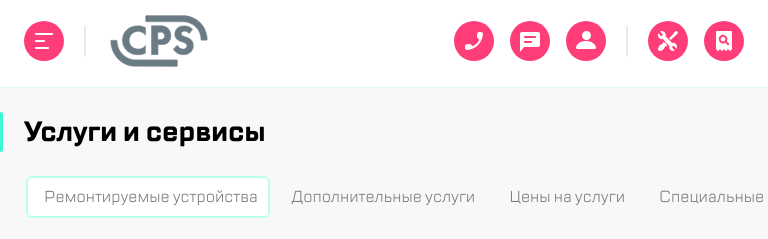
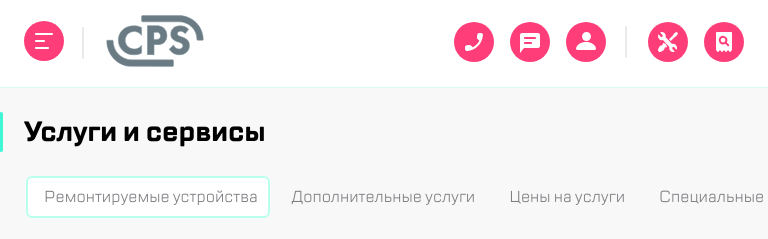
Before and after one commit to vovkahate/kata1-3, a plain HTML site: page index.html in a window 768 px wide. Shown: the top 239 px of the page. Drawn offline with Linux system fonts and the light colour scheme.

Commit message:
полностью переделал хэдер, внёс по нему все правки

```diff
--- a/css/style.css
+++ b/css/style.css
@@ -1,14 +1,14 @@
 /*подключаем шрифты*/
 @font-face{
     font-family: "TT Lakes";
-    src: url("../fonts/TTLakes-Regular.woff") format('truetype');
+    src: url("../assets/TTLakes-Regular.woff") format('truetype');
     font-weight: normal;
     font-style: normal;
 }
 
 @font-face {
     font-family: 'TT Lakes Bold';
-    src: url("../fonts/TTLakes-Bold.woff") format('truetype');
+    src: url("../assets/TTLakes-Bold.woff") format('truetype');
     font-weight: bold;
     font-style: normal;
 }
@@ -48,8 +48,7 @@ a:visited {
     display: flex;
     height: 88px;
     background-color: #FFFFFF;
-    padding: 0 16px;
-    justify-content: space-between;
+    justify-content: flex-start;
     align-items: center;
     border-bottom: 1px solid #D9FFF5;
     min-width: 320px;
@@ -75,7 +74,6 @@ a:visited {
     font-size: 16px;
     list-style-type: none;
     white-space: nowrap;
-    overflow: scroll;
     overflow-y: hidden;
     margin: 0 0 24px 16px;
     padding: 0;
@@ -104,6 +102,17 @@ a:visited {
     line-height: 40px;
     padding: 24px 16px;
     margin: 0;
+}
+
+.actions-repair::before {
+    content: "";
+    width: 2px;
+    height: 32px;
+    background-color: #EAEAEA;
+    border-radius: 2px;
+    position: absolute;
+    right: 117px;
+    top: 6px
 }
 
 /*маркер перед заголовоком*/
@@ -142,10 +151,7 @@ a:visited {
 }
 
 /*настройка элементов в хэдере, скрываем лишнее на мобайл фёрст версии*/
-.header__divider_1,
-.header__button-call,
-.header__button-chat,
-.header__button-profile,
+
 .main__text--hide1,
 .main__text--hide2,
 .main__title-link1,
@@ -155,48 +161,60 @@ a:visited {
     display: none;
 }
 
+button {
+    padding: 0;
+    border: none;
+    background-color: #FFFFFF;
+
+}
+
+.header__burger,
+.header__logo {
+    margin-left: 16px;
+}
+
+.header__actions {
+    display: flex;
+    list-style-type: none;
+    justify-content: space-between;
+
+    margin: 0;
+    padding: 0;
+    margin-right: 16px;
+    margin-left: auto;
+
+    position: relative;
+}
+.actions-container {
+    margin-left: 16px;
+    padding-top: 2px;
+}
+.actions-container:nth-child(-n+3) {
+    display: none;
+}
 
 @media screen and (min-device-width: 550px) and (max-device-width: 650px) {
 
     /*делаем красиво в хэдере при растягивании экрана и задаём отступы*/
-    .header {
-        justify-content: flex-start;
-        padding: 0 24px;
+   .header__burger {
+       margin-left: 24px;
+       position: relative;
+   }
 
+    .header__burger::before {
+        content: "";
+        width: 2px;
+        height: 32px;
+        background-color: #EAEAEA;
+        border-radius: 2px;
+        position: absolute;
+        right: -20px;
+        top: 6px
     }
     .header__logo {
-        margin-left: 24px;
-    }
-    .header__divider_2 {
-        margin-left: 20px;
-    }
-    .header__button-repair {
-        margin-left: 20px;
-    }
-    .header__button-search {
-        margin-left: 16px;
+        margin-left: 42px;
     }
 
-    /*достаём скрытые в моб версии элементы*/
-    .header__divider_1,
-    .header__button-call,
-    .header__button-chat,
-    .header__button-profile {
-        display: block;
-    }
-
-    .header__button-profile {
-        margin-left: 16px;
-    }
-    .header__button-chat {
-        margin-left: 16px;
-    }
-    .header__button-call{
-        margin-left: auto;
-    }
-    .header__divider_1 {
-        margin-left: 20px;
-    }
     .main__text_img-container{
         flex-direction: row;
         margin-right: 24px;
@@ -218,53 +236,56 @@ a:visited {
         padding: 0 24px;
 
     }
+    .actions-container:nth-child(-n+3) {
+        display: block;
+    }
+
+    .header__actions {
+        margin-right: 24px;
+    }
+
+    li .actions-profile {
+
+        padding-right: 26px;
+    }
 }
 
 @media screen and (min-device-width: 650px) and (max-device-width: 1119px) {
 
-    .header {
-        justify-content: flex-start;
-        padding: 0 24px;
+    .header__burger {
+        margin-left: 24px;
+        position: relative;
     }
 
+    .header__burger::before {
+        content: "";
+        width: 2px;
+        height: 32px;
+        background-color: #EAEAEA;
+        border-radius: 2px;
+        position: absolute;
+        right: -20px;
+        top: 6px
+    }
     .header__logo {
-        margin-left: 24px;
+        margin-left: 42px;
     }
 
-    .header__divider_2 {
-        margin-left: 20px;
-    }
-
-    .header__button-repair {
-        margin-left: 20px;
-    }
-
-    .header__button-search {
-        margin-left: 16px;
-    }
-
-    .header__divider_1,
-    .header__button-call,
-    .header__button-chat,
-    .header__button-profile {
+    .actions-container:nth-child(-n+3) {
         display: block;
     }
 
-    .header__button-profile {
-        margin-left: 16px;
+    .header__actions {
+        margin-right: 24px;
     }
 
-    .header__button-chat {
-        margin-left: 16px;
+    li .actions-profile {
+
+        padding-right: 26px;
     }
 
-    .header__button-call {
-        margin-left: auto;
-    }
 
-    .header__divider_1 {
-        margin-left: 20px;
-    }
+
 
     .main__text_img-container {
         flex-direction: row;
--- a/index.html
+++ b/index.html
@@ -10,42 +10,17 @@
 <body>
 <div class="wrapper">
     <header class="header">
+        <button class="header__burger"><img src="assets/img/burger.svg"></button>
+        <a class="header__logo" href="#"><img src="assets/img/Group.svg"></a>
 
-        <div class="header__burger">
-            <a href="#"><img src="img/burger.svg"></a>
-        </div>
+        <ul class="header__actions">
+            <li class="actions-container"><button class="actions-call"><img src="assets/img/call.svg" alt="Написать"></button></li>
+            <li class="actions-container"><button class="actions-chat"><img src="assets/img/chat.svg" alt="Написать"></button></li>
+            <li class="actions-container"><button class="actions-profile"><img src="assets/img/profile.svg" alt="Профиль"></button></li>
+            <li class="actions-container"><button class="actions-repair"><img src="assets/img/repair.svg" alt="Починить"></button></li>
+            <li class="actions-container"><button class="actions-check"><img src="assets/img/checkstatus.svg" alt="Найти"></button></li>
+        </ul>
 
-        <div class="header__divider_1">
-            <a href="#"><img src="img/divider.svg"></a>
-        </div>
-
-        <div class="header__logo">
-            <a href="#"><img src="img/Group.svg"></a>
-        </div>
-
-        <div class="header__button-call">
-            <a href="#"><img src="img/call.svg" alt="Позвонить"></a>
-        </div>
-
-        <div class="header__button-chat">
-            <a href="#"><img src="img/chat.svg" alt="Написать"></a>
-        </div>
-
-        <div class="header__button-profile">
-            <a href="#"><img src="img/profile.svg" alt="Профиль"></a>
-        </div>
-
-        <div class="header__divider_2">
-            <img src="img/divider.svg" alt="">
-        </div>
-
-        <div class="header__button-repair">
-            <a href="#"><img src="img/repair.svg" alt="Починить"></a>
-        </div>
-
-        <div class="header__button-search">
-            <a href="#"><img src="img/checkstatus.svg" alt="Найти"></a>
-        </div>
     </header>
 
     <main class="main__wrapper">
@@ -53,9 +28,9 @@
             <h1 class="main__title-h1">Услуги и сервисы</h1>
 
             <div class="main__title-link1">Оставить заявку</div>
-            <div class="main__title-link1-pic"><img src="img/repair.svg"></div>
+            <div class="main__title-link1-pic"><img src="assets/img/repair.svg"></div>
             <div class="main__title-link2">Статус ремонта</div>
-            <div class="main__title-link2-pic"><img src="img/checkstatus.svg"></div>
+            <div class="main__title-link2-pic"><img src="assets/img/checkstatus.svg"></div>
         </div>
 
         <div class="main__slider-wrapper">
@@ -79,21 +54,12 @@
                     количество постоянных клиентов. Мы гордимся тем, что к нам обращаются по рекомендациям и, в свою
                     очередь, советуют нас родным и близким.</p>
                 <div class="main__text--read_more_container">
-                    <img src="img/expand.svg">
+                    <img src="assets/img/expand.svg">
                     <a class="main__text-expand_btn" href="#">Читать далее</a>
                 </div>
             </article>
 
-          <img class="main__img" src="img/picture360.png">
-
-<!--            <picture class="main__img">-->
-<!--                <source media="(min-width: 300px) and (max-width: 1119px)"-->
-<!--                        srcset="img/picture360.png">-->
-<!--                <source media="(min-width: 1119px)"-->
-<!--                        srcset="img/picture520.png">-->
-<!--                <img src="img/Picture320.png"-->
-<!--                     alt="content image)">-->
-<!--            </picture>-->
+          <img class="main__img" src="assets/img/picture360.png">
 
         </section>
     </main>
```
Also changed, not shown: assets/TTLakes-Bold.woff (renamed from fonts/TTLakes-Bold.woff), assets/TTLakes-Regular.woff (renamed from fonts/TTLakes-Regular.woff), assets/img/Group.svg (renamed from img/Group.svg), assets/img/Picture320.png (renamed from img/Picture320.png), assets/img/burger.svg (renamed from img/burger.svg), assets/img/call.svg (renamed from img/call.svg), assets/img/chat.svg (renamed from img/chat.svg), assets/img/checkstatus.svg (renamed from img/checkstatus.svg), assets/img/divider.svg (renamed from img/divider.svg), assets/img/expand.svg (renamed from img/expand.svg), assets/img/icon.svg (renamed from img/icon.svg), assets/img/picture360.png (renamed from img/picture360.png), assets/img/picture520.png (renamed from img/picture520.png), assets/img/profile.svg (renamed from img/profile.svg), 1 more files.
